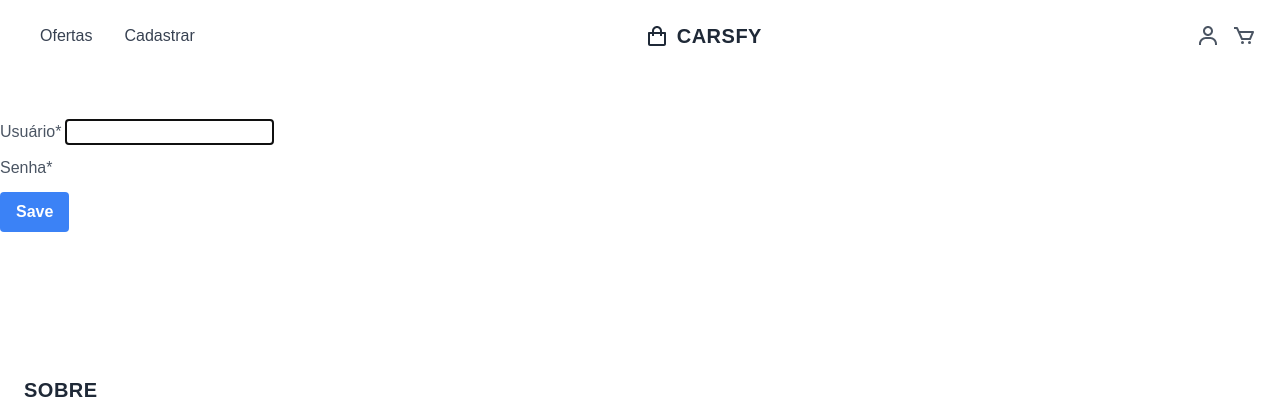
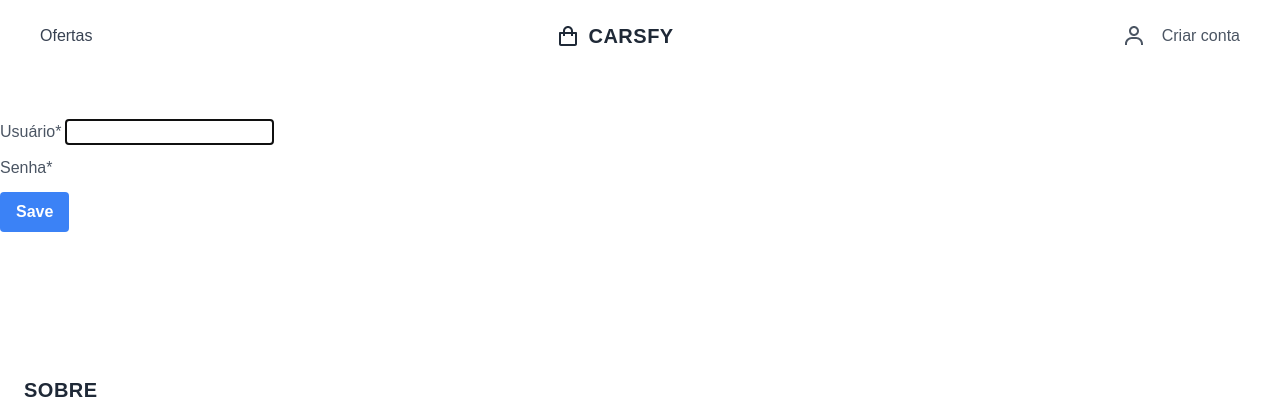
Before and after one commit to Senhordim/carsfy, a Django app: page /accounts/auth in a window 1280 px wide. Shown: the top 420 px of the page. Run offline with Django 5.2, Linux system fonts and the light colour scheme; some libraries are stand-ins or nearby versions.

Commit message:
Auth and register, verify user view

```diff
--- a/accounts/urls.py
+++ b/accounts/urls.py
@@ -1,6 +1,7 @@
 from django.urls import path
-from .views import register, auth
+from .views import register, auth, logout_site
 urlpatterns = [
   path('register', register, name="register"),
   path('auth', auth, name="auth"),
+  path('logout', logout_site, name="logout"),
 ]
--- a/accounts/views.py
+++ b/accounts/views.py
@@ -1,9 +1,24 @@
 from django.shortcuts import render, redirect
 from django.contrib.auth.forms import UserCreationForm, AuthenticationForm
+from django.contrib.auth import authenticate, login, logout
 
 
+def logout_site(request):
+  logout(request)
+  return redirect('index')
+
 def auth(request):
-  user_form_authentication = AuthenticationForm()
+  if request.method == 'POST':
+    username = request.POST['username']
+    password = request.POST['password']
+    user = authenticate(request, username=username, password=password)
+    if user is not None:
+      login(request, user)
+      return redirect('index')
+    else:
+      return redirect('auth')
+  else:
+    user_form_authentication = AuthenticationForm()
   return render(request, 'auth.html', context={'user_form_authentication': user_form_authentication})
 
 def register(request):
--- a/app/templates/layout.html
+++ b/app/templates/layout.html
@@ -78,13 +78,15 @@
             <nav>
                 <ul class="md:flex items-center justify-between text-base text-gray-700 pt-4 md:pt-0">
                     <li><a class="inline-block no-underline hover:text-black hover:underline py-2 px-4" href="/">Ofertas</a></li>
+                    {% if user.is_authenticated %}
                       <li><a class="inline-block no-underline hover:text-black hover:underline py-2 px-4" href="{% url 'new' %}">Cadastrar</a></li>
+                    {% endif %}
                 </ul>
             </nav>
         </div>
 
         <div class="order-1 md:order-2">
-            <a class="flex items-center tracking-wide no-underline hover:no-underline font-bold text-gray-800 text-xl " href="/">
+            <a class="flex items-center tracking-wide no-underline hover:no-underline font-bold text-gray-800 text-xl " href="{% url 'index' %}">
                 <svg class="fill-current text-gray-800 mr-2" xmlns="http://www.w3.org/2000/svg" width="24" height="24" viewBox="0 0 24 24">
                     <path d="M5,22h14c1.103,0,2-0.897,2-2V9c0-0.553-0.447-1-1-1h-3V7c0-2.757-2.243-5-5-5S7,4.243,7,7v1H4C3.447,8,3,8.447,3,9v11 C3,21.103,3.897,22,5,22z M9,7c0-1.654,1.346-3,3-3s3,1.346,3,3v1H9V7z M5,10h2v2h2v-2h6v2h2v-2h2l0.002,10H5V10z" />
                 </svg>
@@ -93,22 +95,23 @@
         </div>
 
         <div class="order-2 md:order-3 flex items-center" id="nav-content">
-
-            <a class="inline-block no-underline hover:text-black" href="#">
+            {% if not user.is_authenticated %}
+              <a class="inline-block no-underline hover:text-black" href="{% url 'auth' %}">
                   <svg class="fill-current hover:text-black" xmlns="http://www.w3.org/2000/svg" width="24" height="24" viewBox="0 0 24 24">
                       <circle fill="none" cx="12" cy="7" r="3" />
                       <path d="M12 2C9.243 2 7 4.243 7 7s2.243 5 5 5 5-2.243 5-5S14.757 2 12 2zM12 10c-1.654 0-3-1.346-3-3s1.346-3 3-3 3 1.346 3 3S13.654 10 12 10zM21 21v-1c0-3.859-3.141-7-7-7h-4c-3.86 0-7 3.141-7 7v1h2v-1c0-2.757 2.243-5 5-5h4c2.757 0 5 2.243 5 5v1H21z" />
                   </svg>
               </a>
+            {% endif %}
 
-            <a class="pl-3 inline-block no-underline hover:text-black" href="#">
-                <svg class="fill-current hover:text-black" xmlns="http://www.w3.org/2000/svg" width="24" height="24" viewBox="0 0 24 24">
-                    <path d="M21,7H7.462L5.91,3.586C5.748,3.229,5.392,3,5,3H2v2h2.356L9.09,15.414C9.252,15.771,9.608,16,10,16h8 c0.4,0,0.762-0.238,0.919-0.606l3-7c0.133-0.309,0.101-0.663-0.084-0.944C21.649,7.169,21.336,7,21,7z M17.341,14h-6.697L8.371,9 h11.112L17.341,14z" />
-                    <circle cx="10.5" cy="18.5" r="1.5" />
-                    <circle cx="17.5" cy="18.5" r="1.5" />
-                </svg>
-            </a>
+            {% if user.is_authenticated %}
+              <p>Olá, {{ user.username }}</p>
+              <p><a class="inline-block no-underline hover:text-black hover:underline py-2 px-4" href="{% url 'logout' %}">Sair</a></p>
+            {% endif %}
 
+            {% if not user.is_authenticated %}
+              <p><a class="inline-block no-underline hover:text-black hover:underline py-2 px-4" href="{% url 'register' %}">Criar conta</a></p>
+            {% endif %}
         </div>
     </div>
   </nav>
```
Lines whose indentation alone changed are shown as unchanged.
